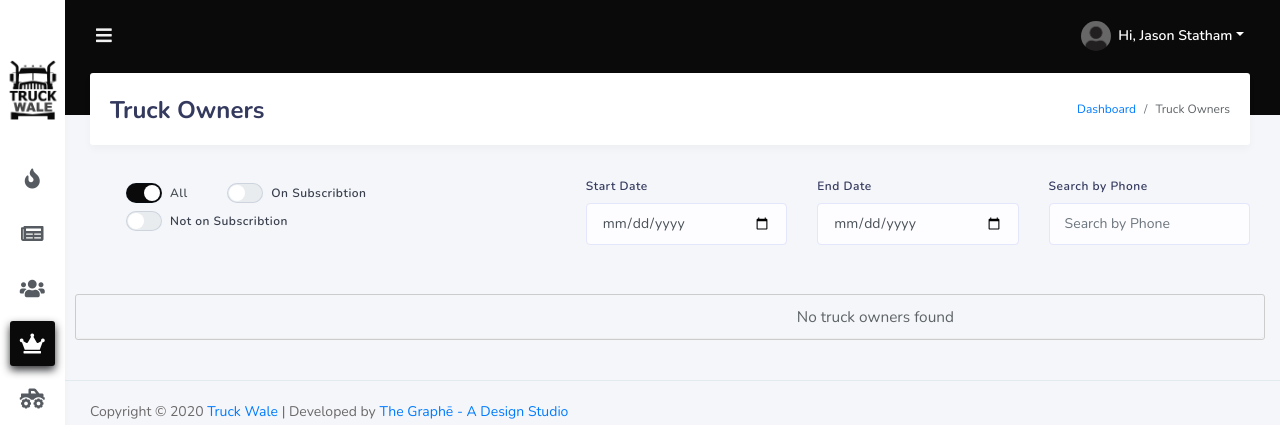
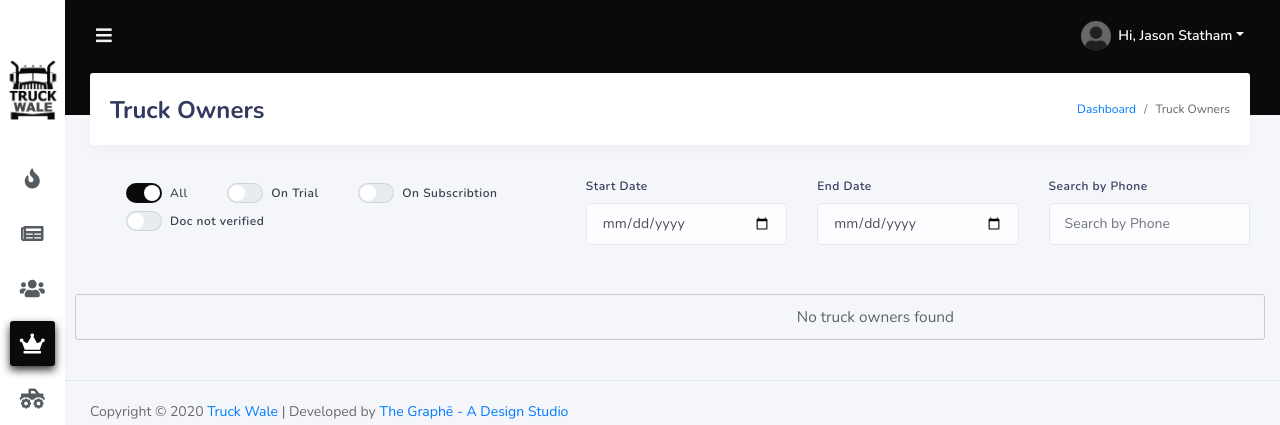
Before and after one commit to The-Graphe-A-Design-Studio/Transportation-Web, a PHP site: page /truck_owners in a window 1280 px wide. Shown: the top 425 px of the page. Run offline with PHP 8.4, Linux system fonts and the light colour scheme; a user stored in the database is signed in; data comes from the database, SQL or seed files in the repository; data that the repository does not hold is empty; some libraries are stand-ins or nearby versions.

Commit message:
truck owners table filter updated

```diff
--- a/processing/curd_truck_owners.php
+++ b/processing/curd_truck_owners.php
@@ -8,19 +8,24 @@
     {
         $query = "select * from truck_owners where to_on = '1'";
 
-        if(isset($_POST["active"]))
+        if(isset($_POST["trial"]))
         {
             $query .= " AND to_account_on = '1'";
         }
 
-        if(isset($_POST["inactive"]))
+        if(isset($_POST["subscription"]))
         {
-            $query .= " AND to_account_on = '0'";
+            $query .= " AND to_account_on = '2'";
         }
 
         if(isset($_POST["nothing"]))
         {
             $query .= "";
+        }
+
+        if(isset($_POST["not_verified"]))
+        {
+            $query .= " AND to_verified = '0'";
         }
 
         if(!empty($_POST["start_date"]) && empty($_POST["end_date"]))
--- a/truck_owners.php
+++ b/truck_owners.php
@@ -42,14 +42,19 @@
                                         <span class="custom-switch-description">All</span>
                                     </label>
                                     <label class="custom-switch">
-                                        <input type="radio" name="option" class="custom-switch-input common_selector active" value="2">
+                                        <input type="radio" name="option" class="custom-switch-input common_selector trial" value="2">
+                                        <span class="custom-switch-indicator"></span>
+                                        <span class="custom-switch-description">On Trial</span>
+                                    </label>
+                                    <label class="custom-switch">
+                                        <input type="radio" name="option" class="custom-switch-input common_selector subscription" value="2">
                                         <span class="custom-switch-indicator"></span>
                                         <span class="custom-switch-description">On Subscribtion</span>
                                     </label>
                                     <label class="custom-switch">
-                                        <input type="radio" name="option" class="custom-switch-input common_selector inactive" value="3">
+                                        <input type="radio" name="option" class="custom-switch-input common_selector not_verified" value="3">
                                         <span class="custom-switch-indicator"></span>
-                                        <span class="custom-switch-description">Not on Subscribtion</span>
+                                        <span class="custom-switch-description">Doc not verified</span>
                                     </label>
                                 </div>
                             </div>
@@ -100,8 +105,9 @@
             function filter_data()
             {
                 var action = 'fetch_data';
-                var active = get_filter('active');
-                var inactive = get_filter('inactive');
+                var trial = get_filter('trial');
+                var subscription = get_filter('subscription');
+                var not_verified = get_filter('not_verified');
                 var nothing = get_filter('nothing');
                 var search = get_key('search_bar');
                 var start_date = start_datee('s_date');
@@ -109,7 +115,7 @@
                 $.ajax({
                     url:"processing/curd_truck_owners.php",
                     method:"POST",
-                    data:{action:action, active:active, inactive:inactive, nothing:nothing, search:search, start_date:start_date, end_date:end_date},
+                    data:{action:action, trial:trial, subscription:subscription, not_verified:not_verified, nothing:nothing, search:search, start_date:start_date, end_date:end_date},
                     success:function(data){
                         $('.filter_data').html(data);
                     }
```
